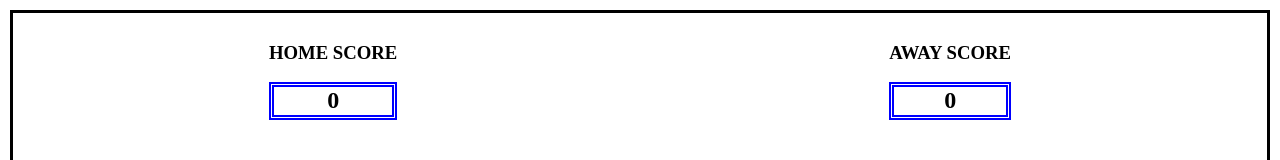
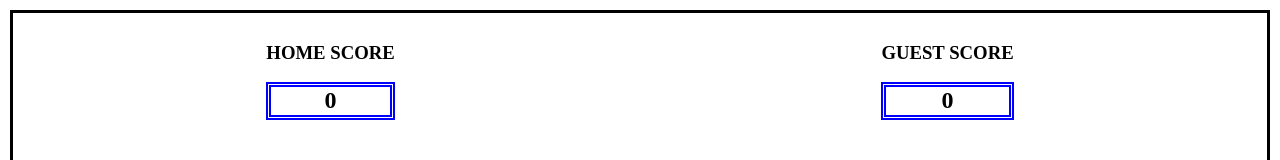
Before and after one commit to harshalatstarspace/score-v1.0, a website built with Vite: page index.html in a window 1280 px wide. Shown: the top 160 px of the page. Built offline with nearby package versions, Linux system fonts and the light colour scheme.

Commit message:
away to guest
scoring title away to guest

```diff
--- a/index.html
+++ b/index.html
@@ -10,7 +10,7 @@
                 <h2 id="homeScoreNumHTMl" class="homeScoreNumHTMl">0</h2>
             </div>
             <div>
-                <h3>AWAY SCORE</h3>
+                <h3>GUEST SCORE</h3>
                 <h2 id="guestScoreNumHTMl" class="guestScoreNumHTMl">0</h2>
             </div>
         </div>
```
